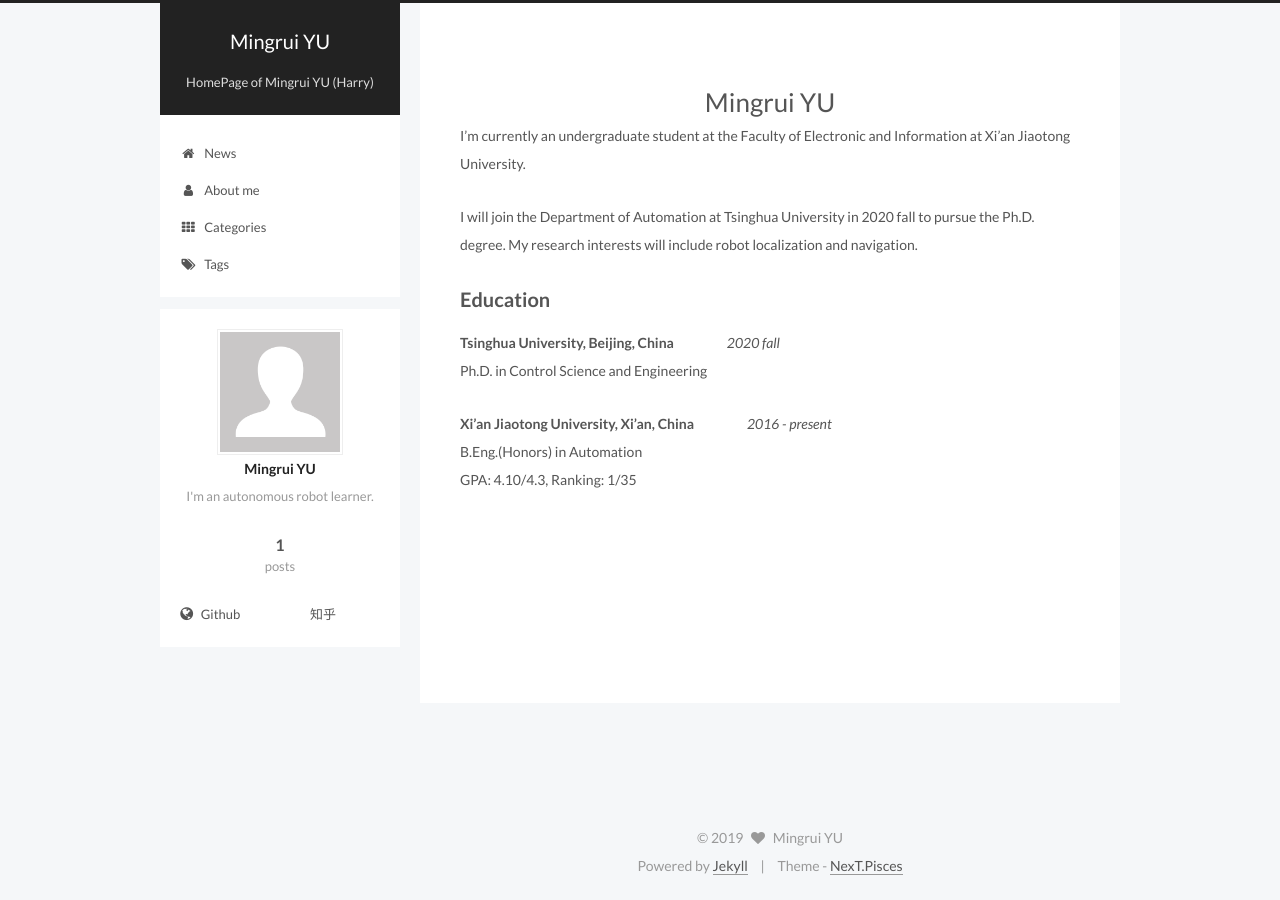
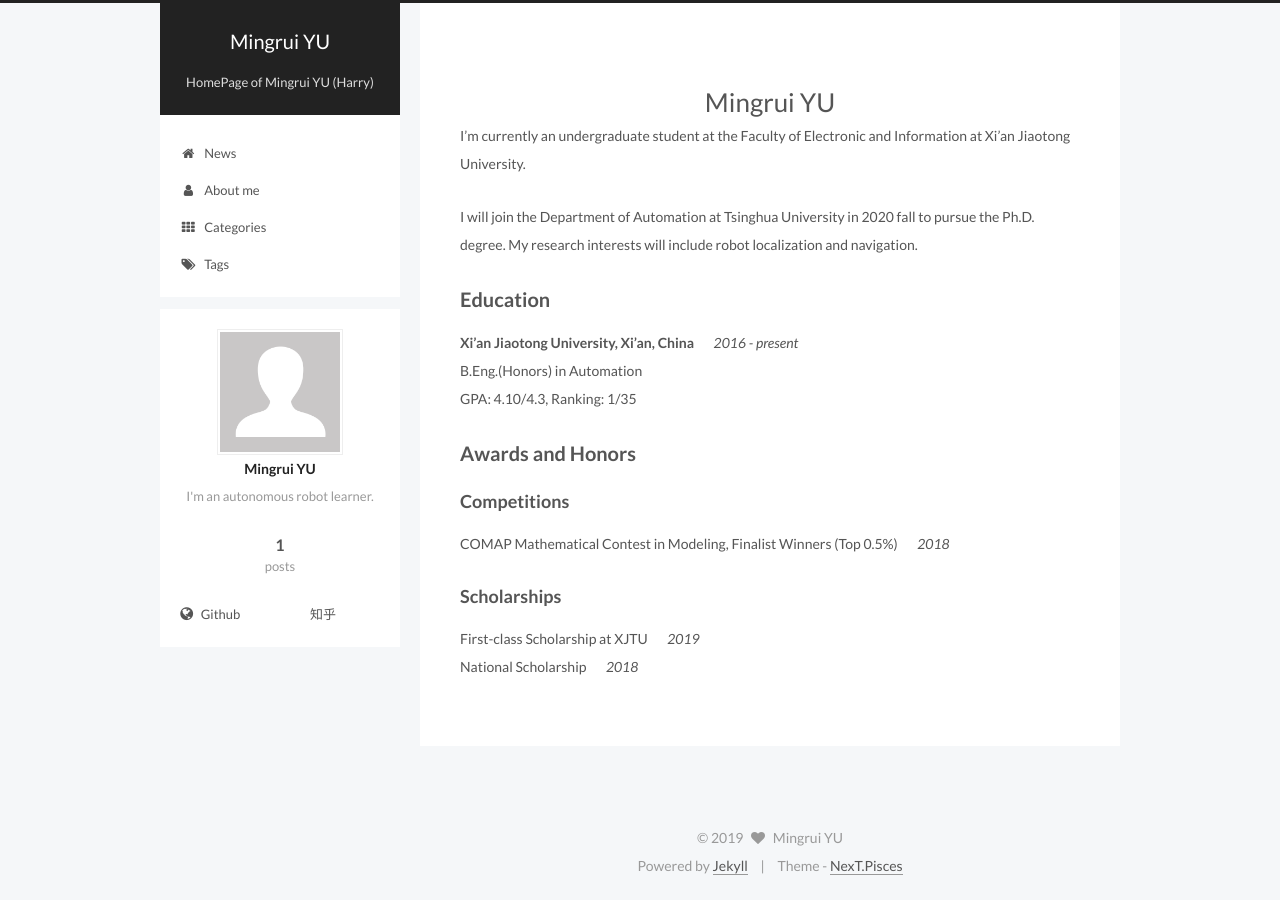
Before and after one commit to Mingrui-Yu/Mingrui-Yu.github.io, a Jekyll site: the page built from about/index.md, in a window 1280 px wide. Built offline with Jekyll 4.4.1, drawn with Linux system fonts in a browser that asks for light colours.

Commit message:
Update index.md

```diff
--- a/about/index.md
+++ b/about/index.md
@@ -10,9 +10,16 @@ I will join the Department of Automation at Tsinghua University in 2020 fall to
 
 ## Education
 
-**Tsinghua University, Beijing, China**  &emsp; &emsp; &emsp;  *2020  fall*
-Ph.D. in Control Science and Engineering
-
-**Xi'an Jiaotong University, Xi'an, China** &emsp; &emsp; &emsp;  *2016 - present*
+**Xi'an Jiaotong University, Xi'an, China**  &emsp;  *2016 - present*
 B.Eng.(Honors) in Automation
 GPA: 4.10/4.3, Ranking: 1/35
+
+
+## Awards and Honors
+
+### Competitions
+COMAP Mathematical Contest in Modeling, Finalist Winners (Top 0.5%) &emsp; *2018*
+
+### Scholarships
+First-class Scholarship at XJTU &emsp; *2019*
+National Scholarship &emsp; *2018*
```
